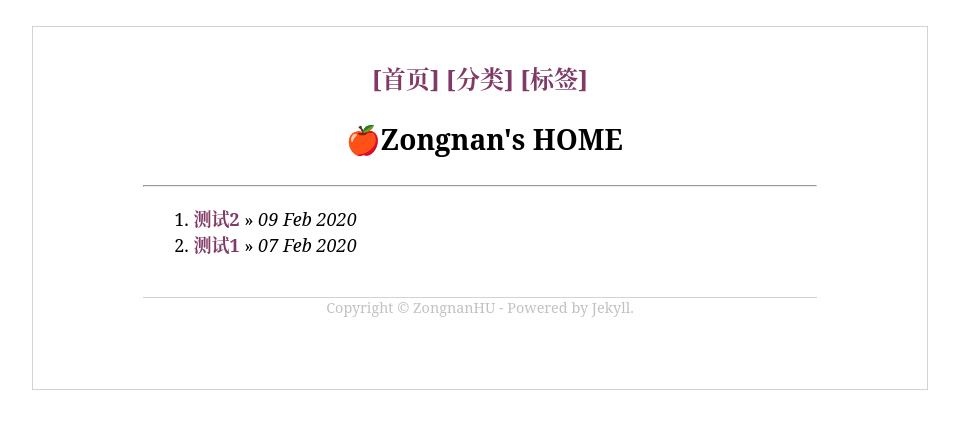
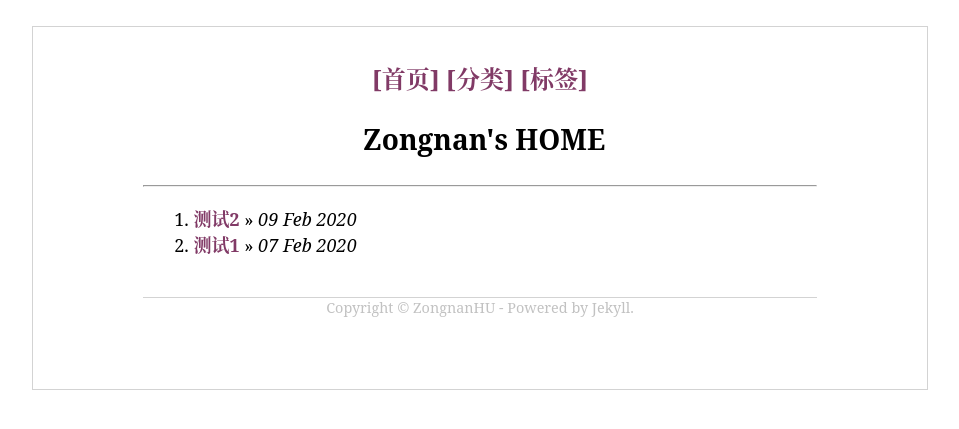
Before and after one commit to eriFelaP/eriFelaP.github.io, a Jekyll site: the page built from index.html, in a window 1280 px wide. Shown: the top 429 px of the page, without its empty margins (160-1119 px from the left). Built offline with Jekyll 4.4.1, drawn with Linux system fonts in a browser that asks for light colours; the list of posts is cut into pages by our own code.

Commit message:
Update index.html

```diff
--- a/index.html
+++ b/index.html
@@ -3,7 +3,7 @@ layout: default
 title: Azn__
 ---
 
-<h1>🍎{{ site.title }} </h1>
+<h1>{{ site.title }} </h1>
 <hr />
 
 <!-- 文章列表 -->
```
